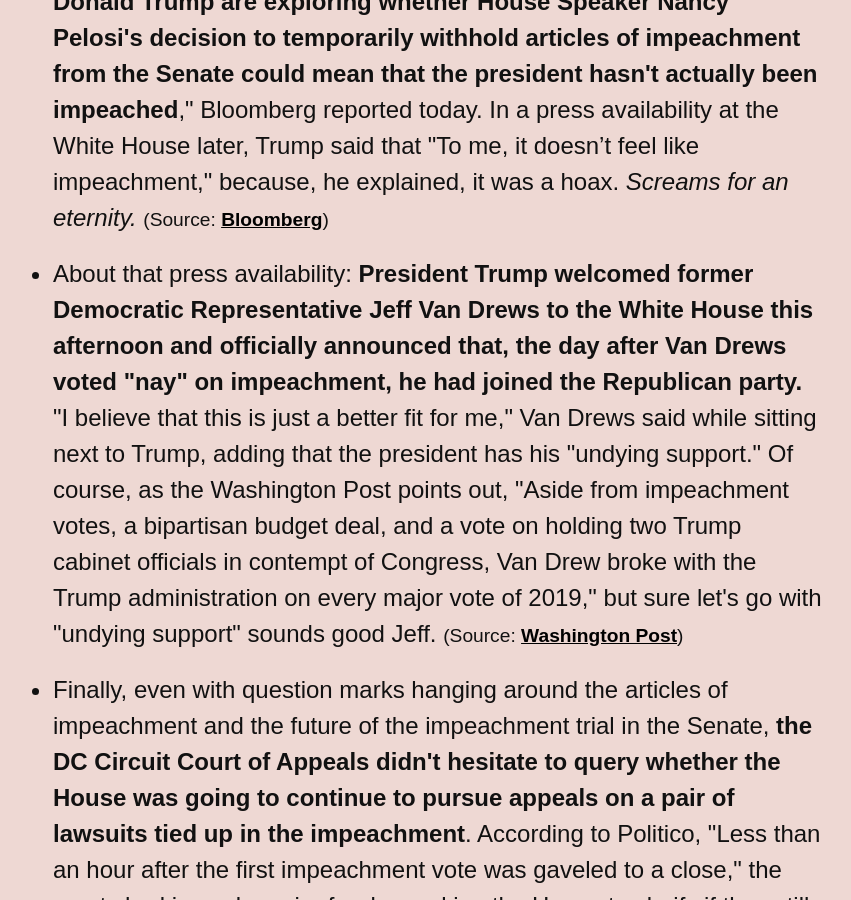
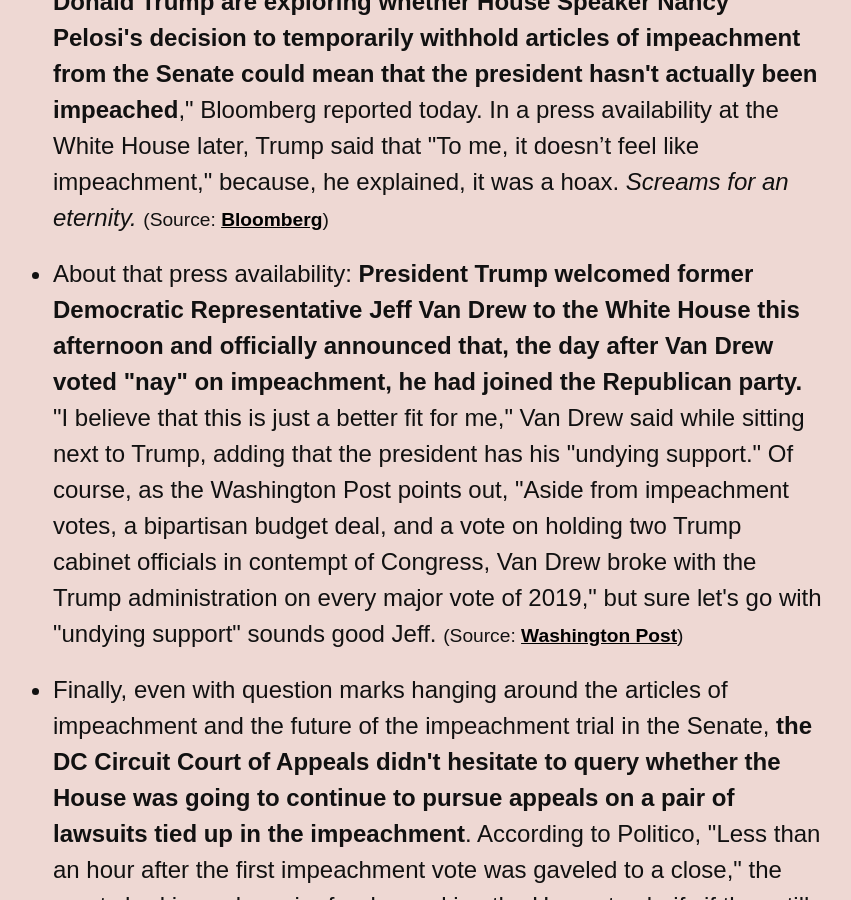
Before and after one commit to dansinker/impeachment.fyi, a Jekyll site: the page built from index.md, in a window 1280 px wide and 900 px high, scrolled down 1868 px. Shown: the whole window, without its empty margins (277-1128 px from the left). Built offline with Jekyll 4.4.1, drawn with Linux system fonts in a browser that asks for light colours; nearby versions of some CDN libraries; some web fonts are replaced; comment, search, counter and statistics services are not loaded.

Commit message:
van drew

```diff
--- a/_data/news.yml
+++ b/_data/news.yml
@@ -11,7 +11,7 @@ news:
   - item: Of course, maybe you are also wondering if Donald Trump would use the delay in delivery of articles of impeachment to <i>something something fake impeachment something</i>? Well, "<b>lawyers close to President Donald Trump are exploring whether House Speaker Nancy Pelosi's decision to temporarily withhold articles of impeachment from the Senate could mean that the president hasn't actually been impeached</b>," Bloomberg reported today. In a press availability at the White House later, Trump said that "To me, it doesn’t feel like impeachment," because, he explained, it was a hoax. <i>Screams for an eternity.</i>
     source: Bloomberg
     url: https://www.bloomberg.com/news/articles/2019-12-19/trump-lawyers-ask-if-pelosi-delay-means-trump-not-yet-impeached?sref=oepuUjhU
-  - item: About that press availability&#58; <b>President Trump welcomed former Democratic Representative Jeff Van Drews to the White House this afternoon and officially announced that, the day after Van Drews voted "nay" on impeachment, he had joined the Republican party.</b> "I believe that this is just a better fit for me," Van Drews said while sitting next to Trump, adding that the president has his "undying support." Of course, as the Washington Post points out, "Aside from impeachment votes, a bipartisan budget deal, and a vote on holding two Trump cabinet officials in contempt of Congress, Van Drew broke with the Trump administration on every major vote of 2019," but sure let's go with "undying support" sounds good Jeff.
+  - item: About that press availability&#58; <b>President Trump welcomed former Democratic Representative Jeff Van Drew to the White House this afternoon and officially announced that, the day after Van Drew voted "nay" on impeachment, he had joined the Republican party.</b> "I believe that this is just a better fit for me," Van Drew said while sitting next to Trump, adding that the president has his "undying support." Of course, as the Washington Post points out, "Aside from impeachment votes, a bipartisan budget deal, and a vote on holding two Trump cabinet officials in contempt of Congress, Van Drew broke with the Trump administration on every major vote of 2019," but sure let's go with "undying support" sounds good Jeff.
     source: Washington Post
     url: https://www.washingtonpost.com/politics/trump-welcomes-rep-van-drew-an-impeachment-foe-to-the-gop/2019/12/19/76bccad2-226c-11ea-a153-dce4b94e4249_story.html
   - item: Finally, even with question marks hanging around the articles of impeachment and the future of the impeachment trial in the Senate, <b>the DC Circuit Court of Appeals didn't hesitate to query whether the House was going to continue to pursue appeals on a pair of lawsuits tied up in the impeachment</b>. According to Politico, "Less than an hour after the first impeachment vote was gaveled to a close," the courts had issued a pair of orders asking the House to clarify if they still wanted the testimony of former White House Lawyer Don McGahn or access to portions of the Mueller investigation grand jury cases, now that their impeachment inquiry was done. Of course, the big question right now is simply&#58; <i>is it?</i> Currently, the appeals court is scheduled to hear arguments on these appeals on January 3. Gonna go ahead and bet that the House would like to continue to pursue the cases.
```
